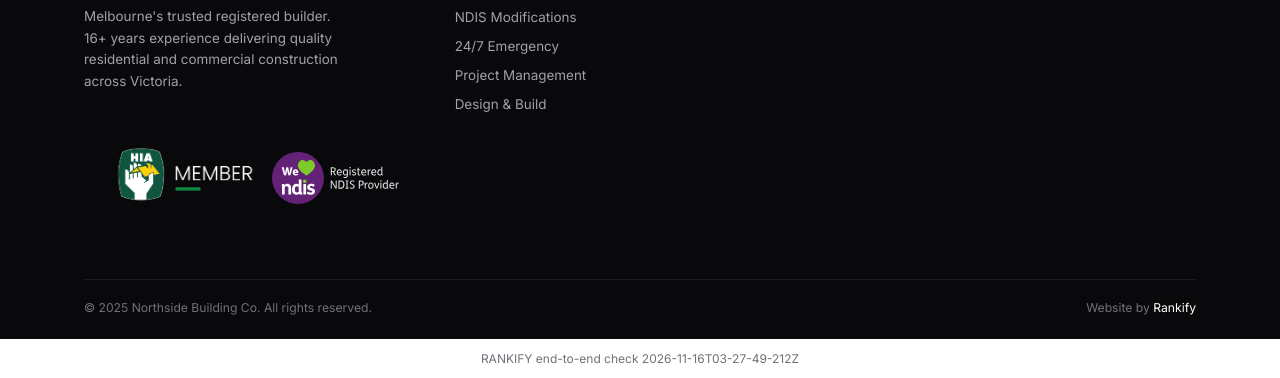
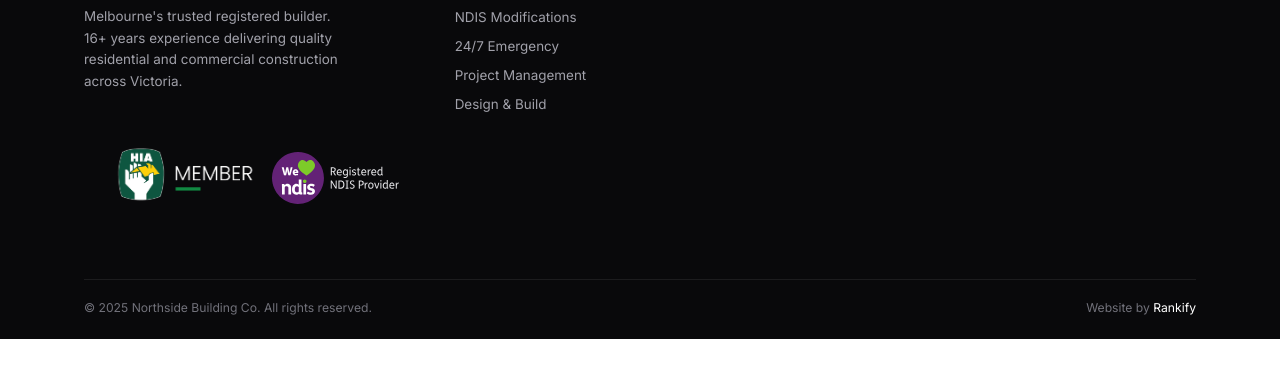
Before and after one commit to rankify-ops/prime-group-testing, a plain HTML site: page index.html in a window 1280 px wide. Shown: the part 7203-7581 px from the top of the page. After the commit the page ends 7542 px from the top, so only its background shows below. Drawn offline with Linux system fonts and the light colour scheme.

Commit message:
Revert: Undo a previous change (#39)
Puts the site back exactly as it was before that change.

Requested by Tom (testing) via RANKIFY Editor.
Approved by Tom (testing).
Request: http://localhost:3000/requests/39b673af-98c9-46f7-a52c-78b7d007c70e

```diff
--- a/index.html
+++ b/index.html
@@ -437,8 +437,6 @@ height="0" width="0" style="display:none;visibility:hidden"></iframe></noscript>
   </div>
 </footer>
 
-<div style="text-align:center;padding:12px 0;color:var(--g500);font-size:.75rem">RANKIFY end-to-end check 2026-11-16T03-27-49-212Z</div>
-
 <div class="sticky"><a href="tel:0395551234" class="sc">&#128222; Call</a><a href="#quote-form" class="sq">Free Quote</a></div>
 
 
```
